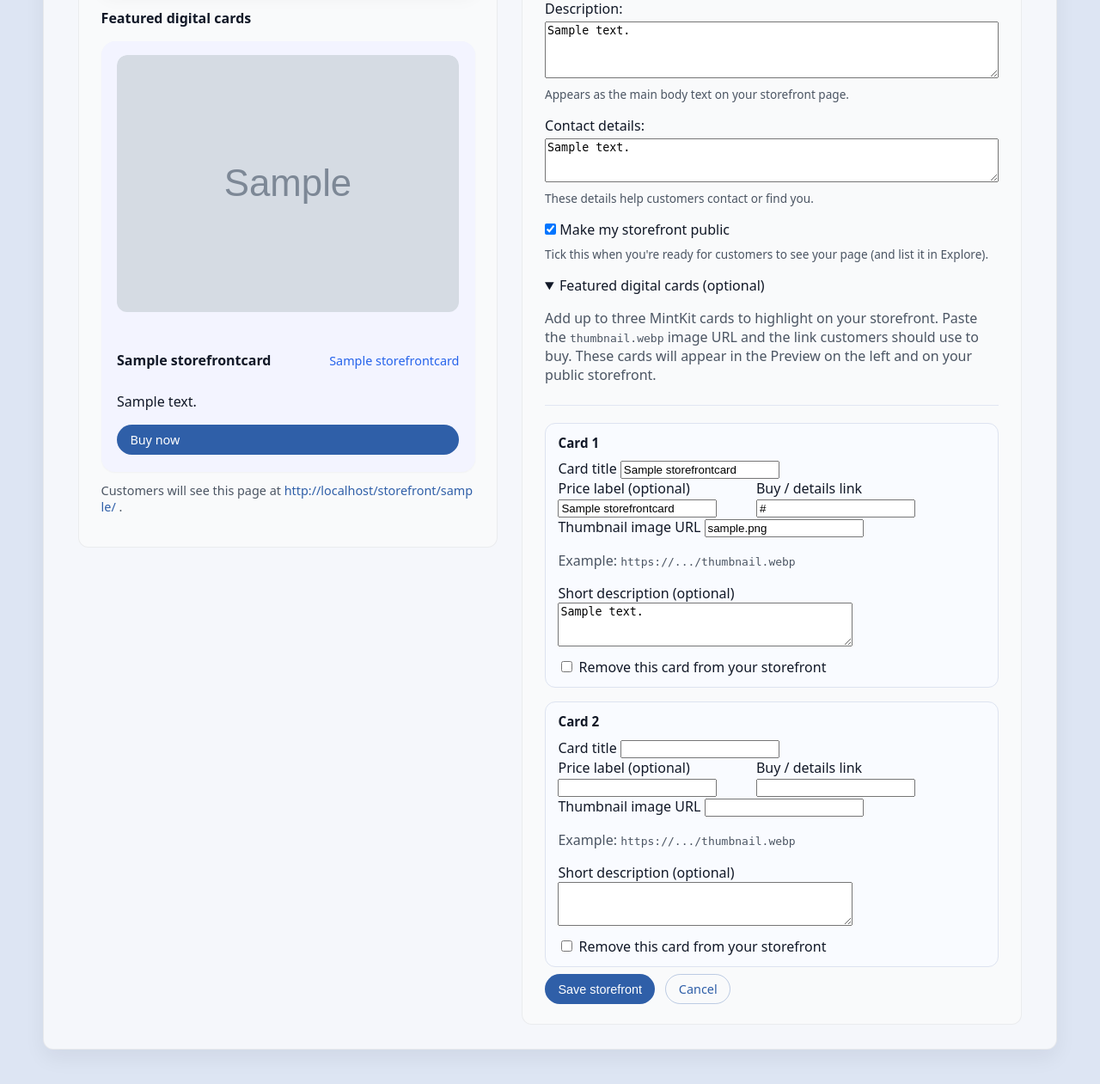
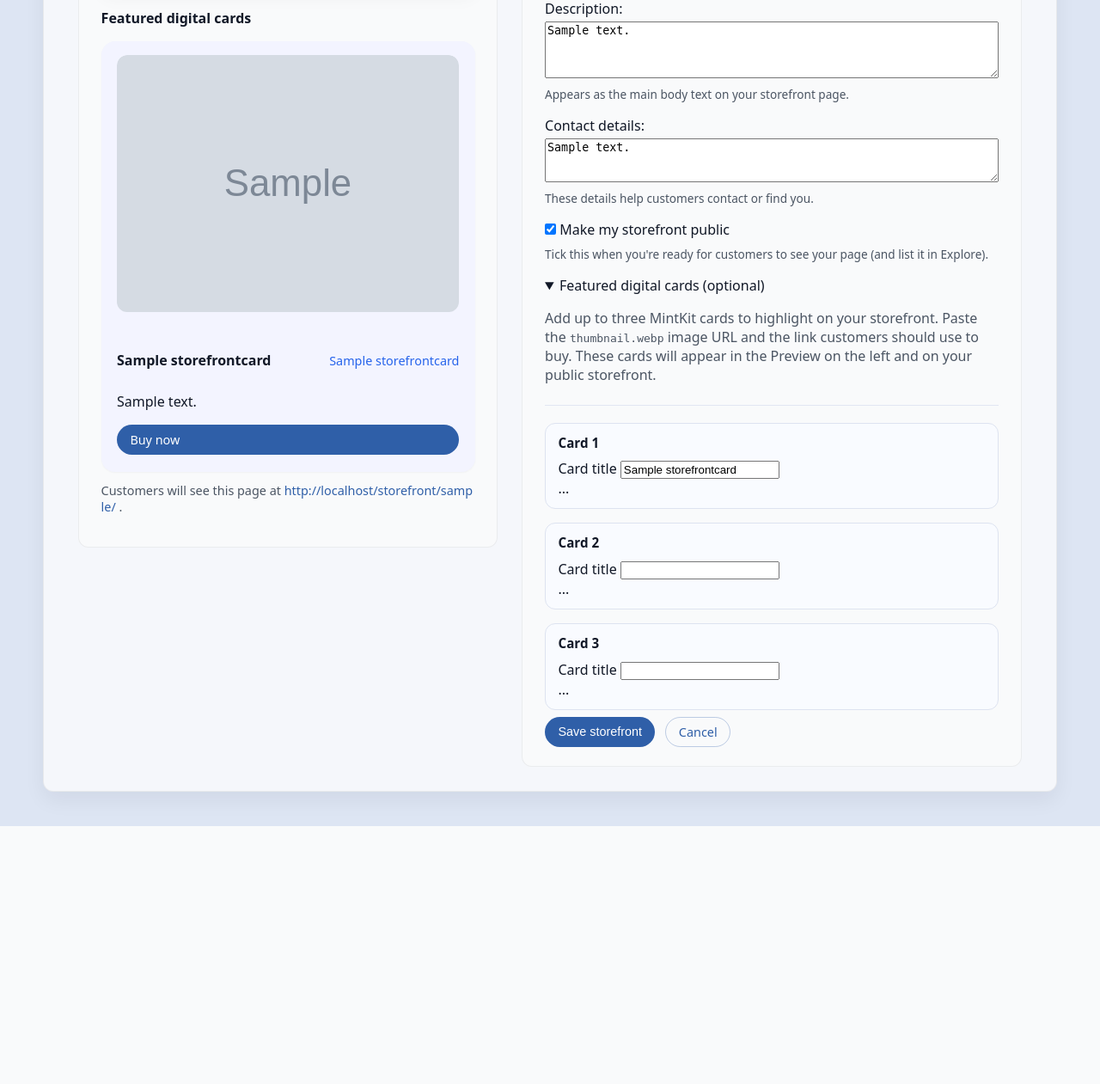
Before and after one commit to Oscar-Ivs/mintkit-hub, a Django app: page /storefront/my/ in a window 1280 px wide. Shown: the part 691-1952 px from the top of the page at 86% size. After the commit the page ends 1652 px from the top, so only its background shows below. Run offline with Django 5.2, Linux system fonts and the light colour scheme; a user stored in the database is signed in; tables that the repository leaves empty hold one stand-in row (values such as "Sample post"); grey boxes marked "Sample" are stand-in pictures.

Commit message:
Allow optional card URLs and show three storefront card slots

```diff
--- a/storefronts/forms.py
+++ b/storefronts/forms.py
@@ -23,8 +23,7 @@ class StorefrontForm(forms.ModelForm):
 
     class Meta:
         model = Storefront
-        # Adjust this list if your model has slightly different fields,
-        # but keep "logo" in here so the widget override is used.
+        # Keep "logo" here so the custom widget above is used.
         fields = [
             "headline",
             "description",
@@ -36,7 +35,7 @@ class StorefrontForm(forms.ModelForm):
             "headline": forms.TextInput(
                 attrs={
                     "class": "form-control",
-                    "placeholder": "e.g. MintKit – create digital cards in seconds",
+                    "placeholder": "e.g. MintKit - create digital cards in seconds",
                 }
             ),
             "description": forms.Textarea(
@@ -68,12 +67,19 @@ class StorefrontForm(forms.ModelForm):
             "headline": "Shown as the main title on your public storefront.",
             "description": "Appears as the main body text on your storefront page.",
             "contact_details": "These details help customers contact or find you.",
-            "is_active": "Tick this when you’re ready for customers to see your page.",
+            "is_active": "Tick this when you're ready for customers to see your page.",
             "logo": "Upload a logo that appears above the preview and on your public page.",
         }
 
 
 class StorefrontCardForm(forms.ModelForm):
+    """
+    Single card inside the inline formset.
+
+    Image URL + buy URL are encouraged but treated as optional,
+    so a card can be saved with just a title if needed.
+    """
+
     class Meta:
         model = StorefrontCard
         fields = ["title", "price_label", "image_url", "buy_url", "description"]
@@ -88,12 +94,18 @@ class StorefrontCardForm(forms.ModelForm):
             "description": forms.Textarea(attrs={"rows": 3}),
         }
 
+    def __init__(self, *args, **kwargs):
+        super().__init__(*args, **kwargs)
+        # Allow cards with just a title; URLs are optional here.
+        self.fields["image_url"].required = False
+        self.fields["buy_url"].required = False
+
 
 StorefrontCardFormSet = inlineformset_factory(
     Storefront,
     StorefrontCard,
     form=StorefrontCardForm,
-    extra=1,        # show only ONE blank card by default
-    max_num=3,      # limit to THREE cards total
+    extra=3,        # show THREE card slots (Card 1–3) by default
+    max_num=3,      # and never more than three
     can_delete=True,
 )
--- a/storefronts/views.py
+++ b/storefronts/views.py
@@ -1,5 +1,4 @@
 # storefronts/views.py
-
 from django.contrib import messages
 from django.contrib.auth.decorators import login_required
 from django.shortcuts import get_object_or_404, redirect, render
@@ -32,14 +31,20 @@ def my_storefront(request):
         card_formset = StorefrontCardFormSet(
             request.POST,
             instance=storefront,
-            prefix="cards",  # keep a stable prefix for the inline formset
+            prefix="cards",  # keep prefix stable between GET and POST
         )
 
         if form.is_valid() and card_formset.is_valid():
             form.save()
-            card_formset.save()
+            card_formset.save()  # <- this actually creates/updates the cards
             messages.success(request, "Storefront updated.")
             return redirect("my_storefront")
+        else:
+            # Light message so you know *why* nothing changed
+            messages.error(
+                request,
+                "Please correct the errors below before saving your storefront.",
+            )
     else:
         form = StorefrontForm(instance=storefront)
         card_formset = StorefrontCardFormSet(
@@ -47,7 +52,7 @@ def my_storefront(request):
             prefix="cards",
         )
 
-    # Used in the left-hand preview: open the card section when cards exist
+    # Used in the left-hand preview: show card section only if any exist
     has_cards = storefront.cards.exists()
 
     # Full public URL, shown under the preview
--- a/templates/storefronts/my_storefront.html
+++ b/templates/storefronts/my_storefront.html
@@ -180,45 +180,18 @@
           <div class="sf-card-form">
             <h4 class="sf-card-form-title">Card {{ forloop.counter }}</h4>
 
+            {# Hidden primary key so Django can update existing cards correctly #}
+            {{ card_form.id }}
+
             <div class="form-row">
               <label for="{{ card_form.title.id_for_label }}">Card title</label>
               {{ card_form.title }}
             </div>
-
-            <div class="form-row sf-card-two-col">
-              <div>
-                <label for="{{ card_form.price_label.id_for_label }}">Price label (optional)</label>
-                {{ card_form.price_label }}
-              </div>
-              <div>
-                <label for="{{ card_form.buy_url.id_for_label }}">Buy / details link</label>
-                {{ card_form.buy_url }}
-              </div>
-            </div>
-
-            <div class="form-row">
-              <label for="{{ card_form.image_url.id_for_label }}">Thumbnail image URL</label>
-              {{ card_form.image_url }}
-              <p class="text-muted small">
-                Example: <code>https://.../thumbnail.webp</code>
-              </p>
-            </div>
-
-            <div class="form-row">
-              <label for="{{ card_form.description.id_for_label }}">Short description (optional)</label>
-              {{ card_form.description }}
-            </div>
-
-            {% if card_form.DELETE %}
-            <div class="form-row sf-card-delete-row">
-              <label class="checkbox-inline">
-                {{ card_form.DELETE }} Remove this card from your storefront
-              </label>
-            </div>
-            {% endif %}
+            ...
           </div>
           {% endfor %}
         </div>
+
       </details>
 
       {# Actions #}
```
